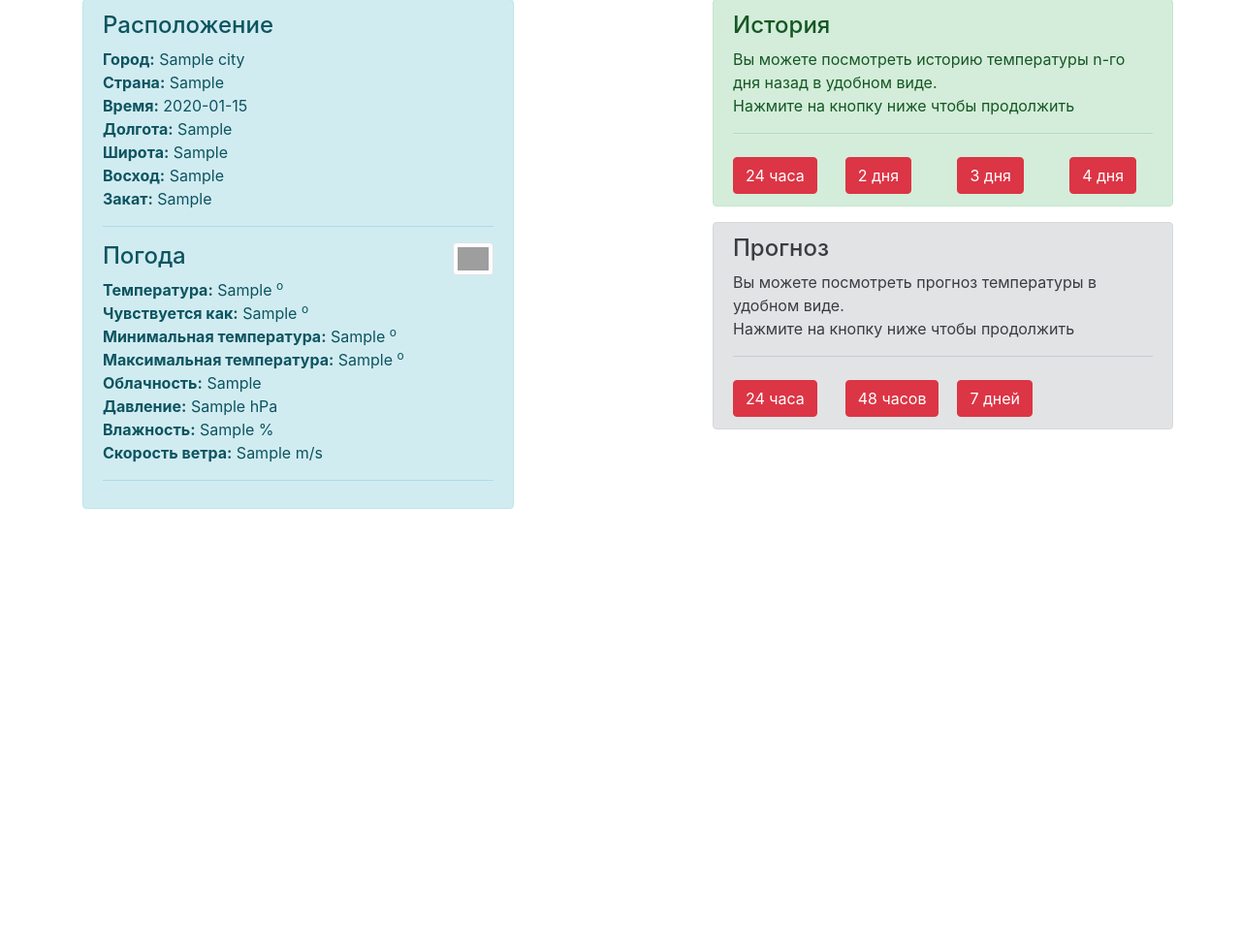
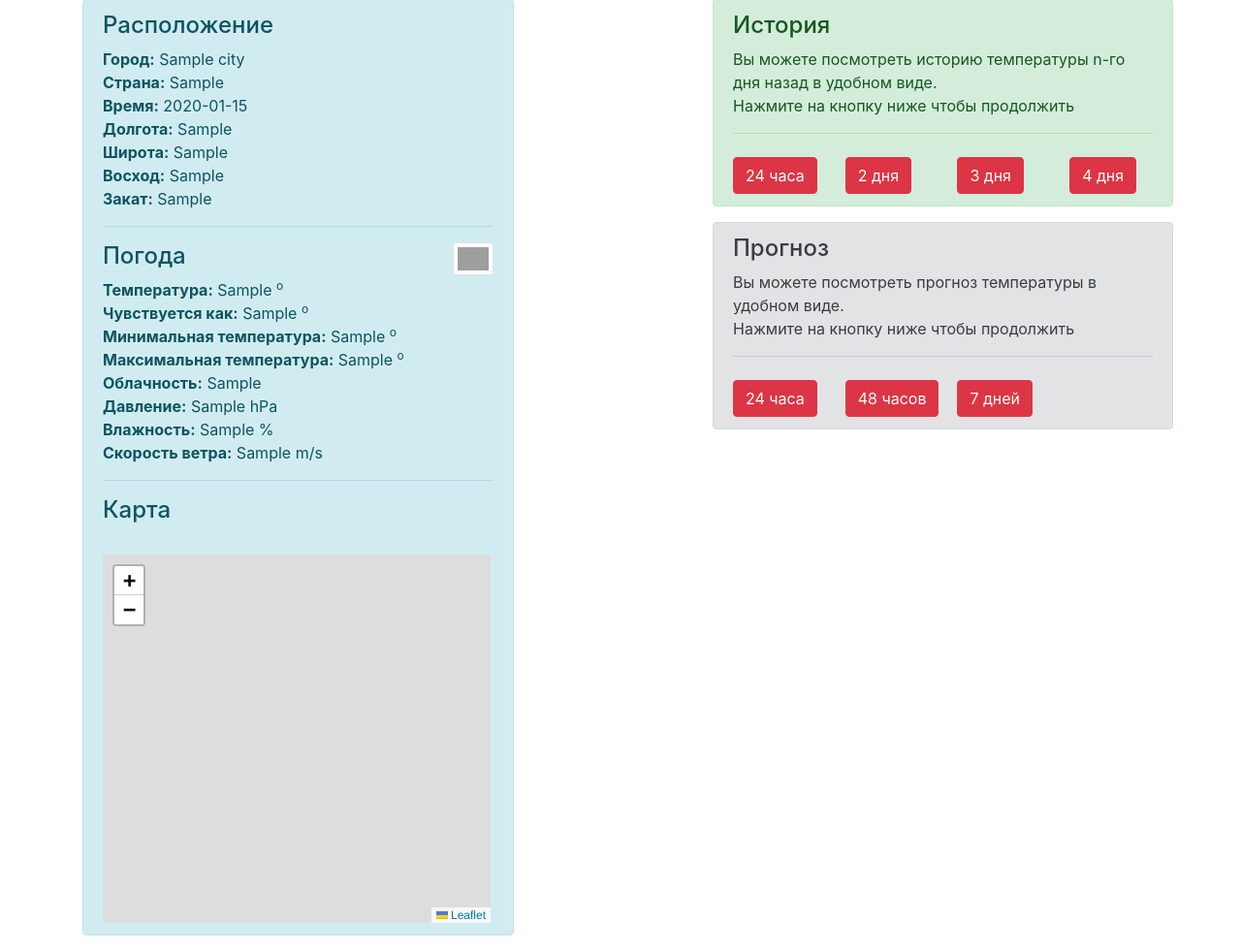
Before and after one commit to MeDveDkaMa/weather_app, a Django app: page /api/info/1/ in a window 1280 px wide. Shown: the part 144-1125 px from the top of the page at 97% size. Before the commit the page ends 669 px from the top, so only its background shows below. Run offline with Django 3.2, Linux system fonts and the light colour scheme; tables that the repository leaves empty hold one stand-in row (values such as "Sample post"); some libraries are stand-ins or nearby versions; grey boxes are pictures that could not be loaded.

Commit message:
add map for information page

```diff
--- /dev/null
+++ b/static/styles.css
@@ -0,0 +1,4 @@
+#MyMap {
+    height: 380px;
+    width: 400px;
+}
--- a/templates/weather/base.html
+++ b/templates/weather/base.html
@@ -1,9 +1,17 @@
 <!DOCTYPE html>
+{% load static %}
 <html lang="ru">
 <head>
     <meta charset="UTF-8">
     <title>{% block title %}{% endblock title %}</title>
+    <link rel="stylesheet" href="{% static "styles.css" %}"/>
     <link rel="stylesheet" href="https://stackpath.bootstrapcdn.com/bootstrap/4.5.0/css/bootstrap.min.css">
+    <link rel="stylesheet" href="https://unpkg.com/leaflet@1.6.0/dist/leaflet.css"
+          integrity="sha512-xwE/Az9zrjBIphAcBb3F6JVqxf46+CDLwfLMHloNu6KEQCAWi6HcDUbeOfBIptF7tcCzusKFjFw2yuvEpDL9wQ=="
+          crossorigin=""/>
+    <script src="https://unpkg.com/leaflet@1.6.0/dist/leaflet.js"
+            integrity="sha512-gZwIG9x3wUXg2hdXF6+rVkLF/0Vi9U8D2Ntg4Ga5I5BZpVkVxlJWbSQtXPSiUTtC0TjtGOmxa1AJPuV0CPthew=="
+            crossorigin=""></script>
 </head>
 <body>
 <div class="d-flex flex-column flex-md-row align-items-center p-3 px-md-4 mb-3 bg-white border-bottom shadow-sm">
--- a/templates/weather/cityInformation.html
+++ b/templates/weather/cityInformation.html
@@ -1,4 +1,5 @@
 {% extends 'weather/base.html' %}
+{% load static %}
 {% block content %}
     <div class="container">
         <div class="row">
@@ -38,6 +39,23 @@
                                 <hr>
                             </div>
                         </div>
+                        <h4 class="alert-heading">Карта</h4>
+                        <br>
+                        <div id="MyMap">
+                            <script>
+                                var mymap = L.map('MyMap').setView([
+                                    {% for city in cur_city %}
+                                        {{ city.information.coord_lat }}, {{ city.information.coord_lon }}], 8);
+                                    {% endfor %}
+                                const attribution = 'Map data &copy; <a href="https://www.openstreetmap.org/">OpenStreetMap</a> contributors';
+                                const tileUrl = 'https://{s}.tile.openstreetmap.org/{z}/{x}/{y}.png';
+                                const tiles = L.tileLayer(tileUrl, {attribution});
+                                tiles.addTo(mymap)
+                                {% for city in cur_city %}
+                                    L.marker([{{ city.information.coord_lat }}, {{ city.information.coord_lon }}]).addTo(mymap);
+                                {% endfor %}
+                            </script>
+                        </div>
                     </div>
                     </div>
                     <div class="col-5 offset-2 ">
@@ -45,7 +63,8 @@
                             <h1>Графики</h1>
                             <div class="alert alert-success">
                                 <h4 class="alert-heading">История</h4>
-                                <p>Вы можете посмотреть историю температуры n-го дня назад в удобном виде. <br> Нажмите на кнопку ниже
+                                <p>Вы можете посмотреть историю температуры n-го дня назад в удобном виде. <br> Нажмите
+                                    на кнопку ниже
                                     чтобы
                                     продолжить</p>
                                 <hr>
```
Also changed, not shown: WeatherApp/settings.py (+4 -6 lines).
